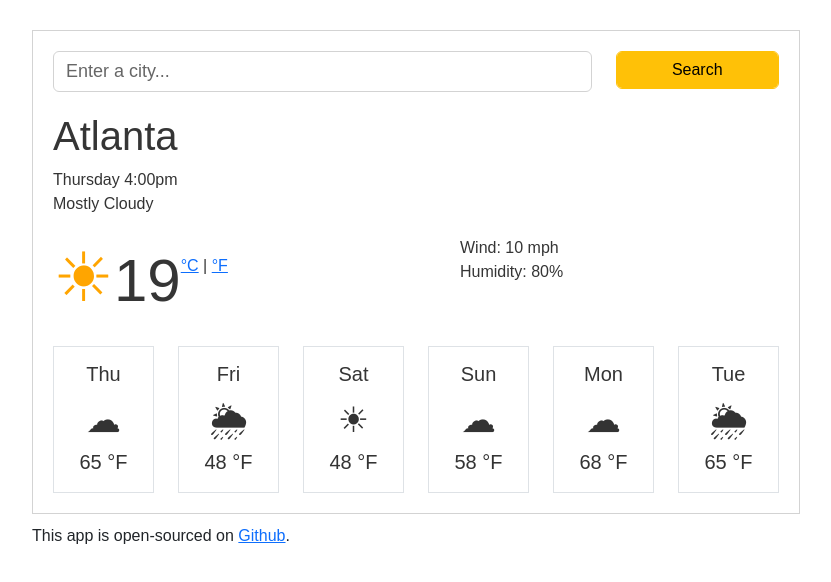
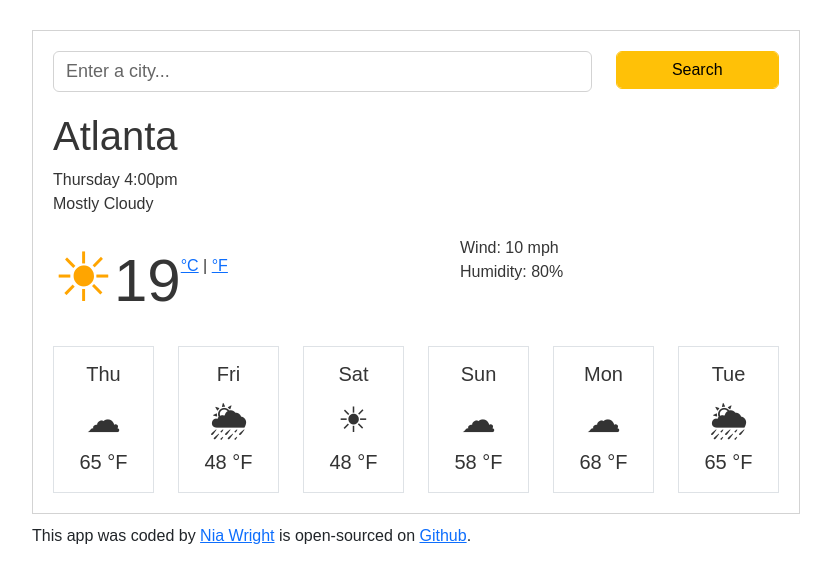
Before and after one commit to nianokia/weather-react, a React (Create React App) app: page / in a window 1280 px wide. Shown: the top 582 px of the page, without its empty margins (224-1055 px from the left). Built offline with nearby package versions, Linux system fonts and the light colour scheme.

Commit message:
Edited Footer links

```diff
--- a/src/App.js
+++ b/src/App.js
@@ -27,8 +27,23 @@
         <Weather />
       </div>
       <footer>
-        This app is open-sourced on{" "}
-        <a href="https://github.com/nianokia/weather-react">Github</a>.
+        This app was coded by{" "}
+        <a
+          href="https://niawright.netlify.app/"
+          target="_blank"
+          rel="noreferrer"
+        >
+          Nia Wright
+        </a>{" "}
+        is open-sourced on{" "}
+        <a
+          href="https://github.com/nianokia/weather-react"
+          target="_blank"
+          rel="noreferrer"
+        >
+          Github
+        </a>
+        .
       </footer>
     </div>
   );
```
